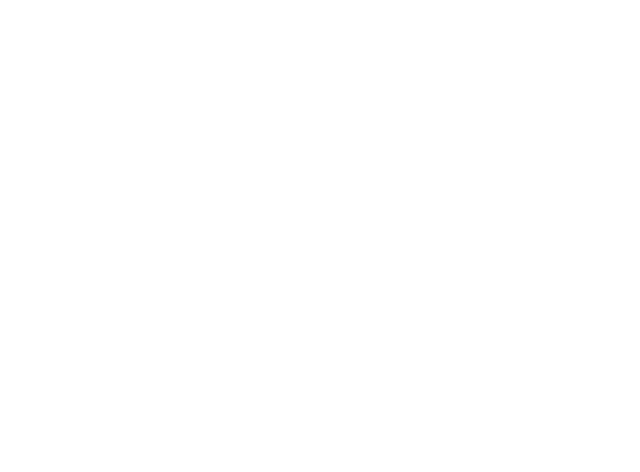
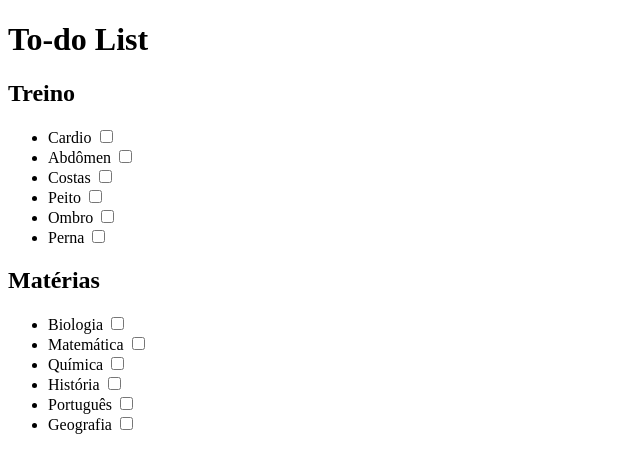
Before and after one commit to Jaum1981/Desenvolvimento-Web-UFC-2024.2, a website: page classroom-web-06-Jaum1981/src/index.html in a window 1280 px wide. Shown: the whole page, without its empty margins (0-640 px from the left). Drawn offline with Linux system fonts and the light colour scheme.

```diff
--- a/classroom-web-06-Jaum1981/src/index.html
+++ b/classroom-web-06-Jaum1981/src/index.html
@@ -1,12 +1,99 @@
 <!DOCTYPE html>
 <html lang="en">
+
 <head>
   <meta charset="UTF-8">
   <meta name="viewport" content="width=device-width, initial-scale=1.0">
   <link rel="stylesheet" href="css/estilo.css">
-  <title>Questão</title>
+  <title>Todo list</title>
 </head>
+
 <body>
   <script src="js/script.js"></script>
-</body>
+  <h1>To-do List</h1>
+
+  <h2>Treino</h2>
+  <ul>
+    <li>
+      <form>
+        <label for="0">Cardio</label>
+        <input type="checkbox" name="concluido?" id="0">
+      </form>
+    </li>
+    <li>
+      <form>
+        <label for="1">Abdômen</label>
+        <input type="checkbox" name="concluido?" id="1">
+      </form>
+    </li>
+    <li>
+      <form>
+        <label for="2">Costas</label>
+        <input type="checkbox" name="concluido?" id="2">
+      </form>
+    </li>
+    <li>
+      <form>
+        <label for="3">Peito</label>
+        <input type="checkbox" name="concluido?" id="3">
+      </form>
+    </li>
+    <li>
+      <form>
+        <label for="4">Ombro</label>
+        <input type="checkbox" name="concluido?" id="4">
+      </form>
+    </li>
+    <li>
+      <form>
+        <label for="5">Perna</label>
+        <input type="checkbox" name="concluido?" id="5">
+      </form>
+    </li>
+  </ul>
+
+
+
+  <h2>Matérias</h2>
+  <ul>
+    <li>
+      <form>
+        <label for="6">Biologia</label>
+        <input type="checkbox" name="concluido?" id="6">
+      </form>
+    </li>
+    <li>
+      <form>
+        <label for="7">Matemática</label>
+        <input type="checkbox" name="concluido?" id="7">
+      </form>
+    </li>
+    <li>
+      <form>
+        <label for="8">Química</label>
+        <input type="checkbox" name="concluido?" id="8">
+      </form>
+    </li>
+    <li>
+      <form>
+        <label for="9">História</label>
+        <input type="checkbox" name="concluido?" id="9">
+      </form>
+    </li>
+    <li>
+      <form>
+        <label for="11">Português</label>
+        <input type="checkbox" name="concluido?" id="11">
+      </form>
+    </li>
+    <li>
+      <form>
+        <label for="10">Geografia</label>
+        <input type="checkbox" name="concluido?" id="10">
+      </form>
+    </li>
+  </ul>
+
+
+
 </html>
--- a/classroom-web-08-Jaum1981/src/css/estilo.css
+++ b/classroom-web-08-Jaum1981/src/css/estilo.css
@@ -2,8 +2,7 @@
     font-size: 1.1em;
 }
 
-textarea,
-input {
+textarea, input {
     background-color: #f4f4f4;
 }
 
--- /dev/null
+++ b/testesScripts/index.css
@@ -0,0 +1,3 @@
+h1 {
+    color:blue ;
+}
```
Also changed, not shown: testesScripts/index.html (added, +12 -0 lines).
